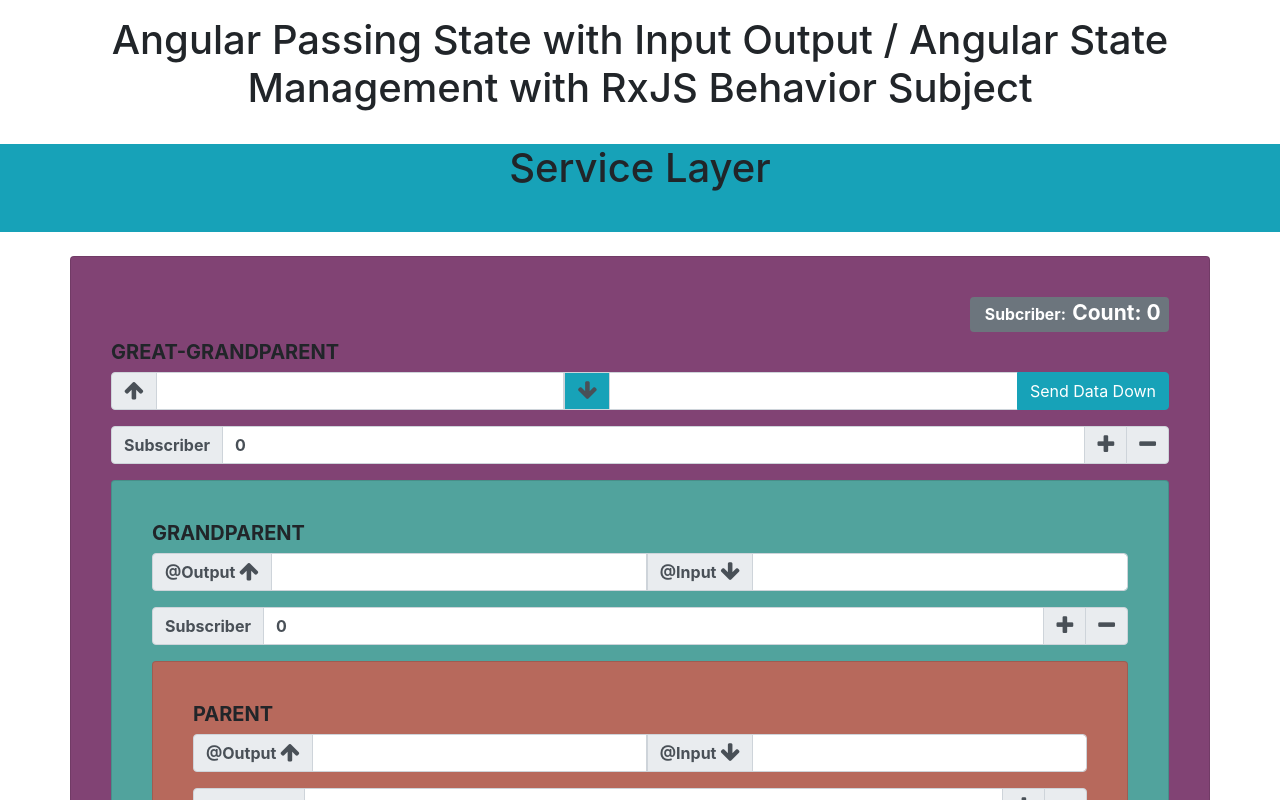
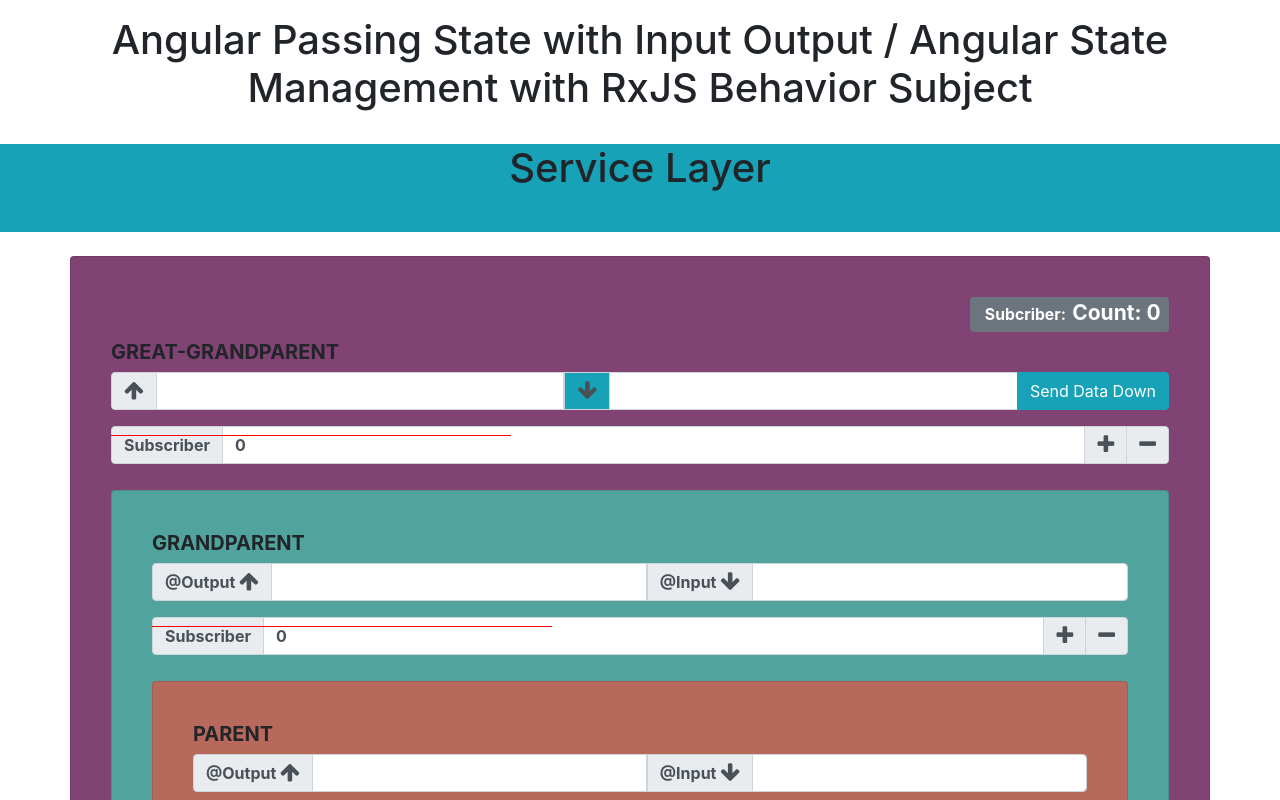
Before and after one commit to acaroselli1/nesting-input-output-vs-behavior-subject, an Angular app: page / in a window 1280 px wide. Shown: the top 800 px of the page. Built offline with nearby package versions, Linux system fonts and the light colour scheme.

Commit message:
1 file modified

```diff
--- a/src/components/count/count.component.html
+++ b/src/components/count/count.component.html
@@ -9,3 +9,14 @@
 		<button (click)="decrementCount()" class="input-group-text"><i class="fa fa-minus fa-lg" [ngClass]="{'highlighted':!upstream && isSendMessageDownButtonClicked}"></i></button>
 	</div>
 </div>
+<!-- <div>
+<svg height="50" width="50" style="display:inline;">
+  <path d="m0 0 l75 200 z" />
+  Sorry, your browser does not support inline SVG.
+</svg></div> -->
+<div style="position:relative;bottom:45px">
+<svg height="10" width="800">
+  <line x1="0" y1="0" x2="400" y2="0" style="stroke:rgb(255,0,0);stroke-width:2;" />
+  Sorry, your browser does not support inline SVG.
+</svg>
+</div>
```
